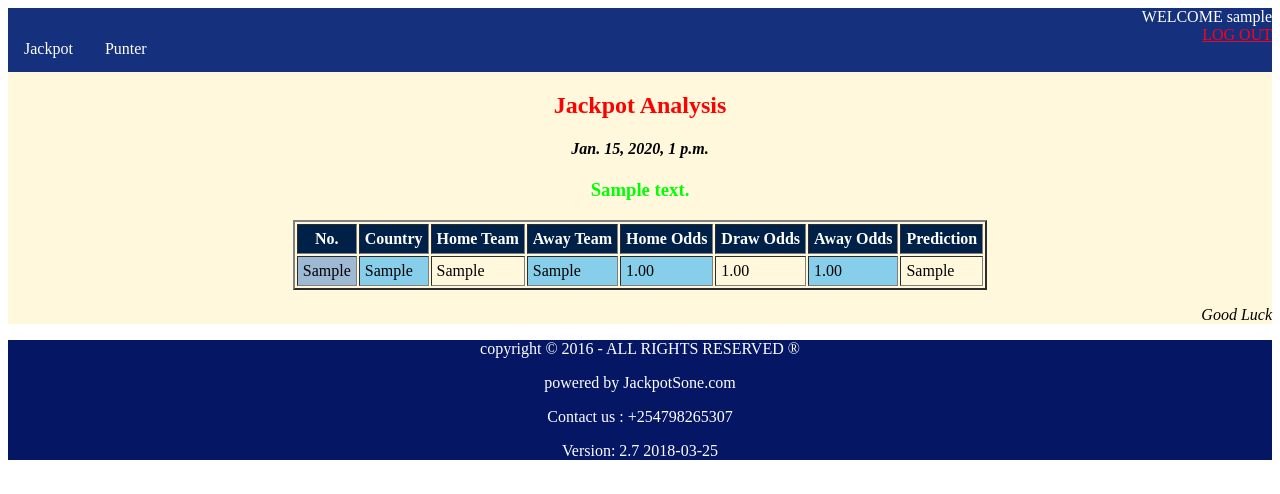
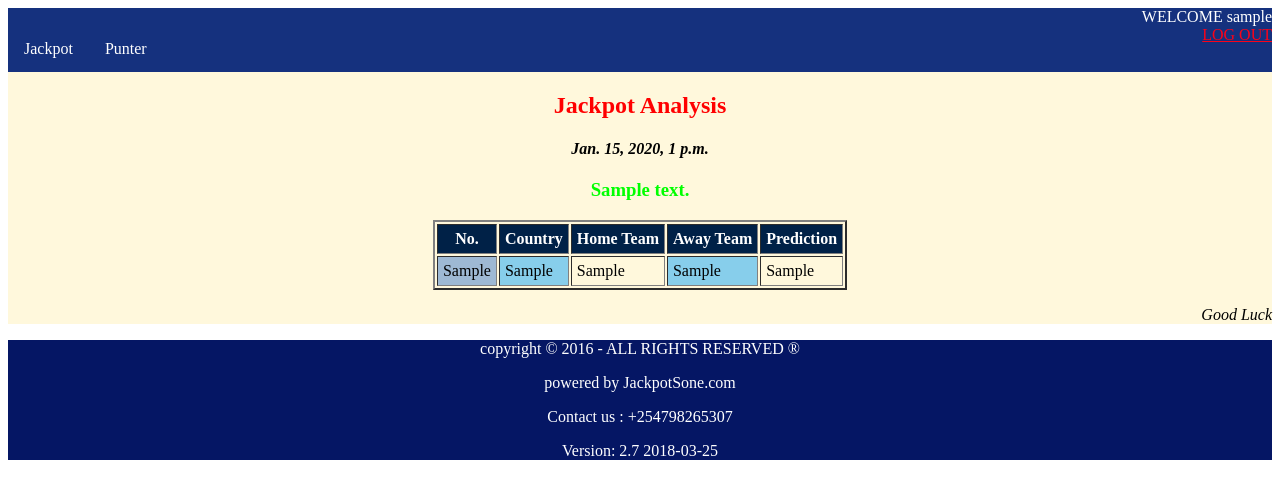
Before and after one commit to clonetech/jackpotsone, a Django app: template jackpot/templates/jackpot.html in a window 1280 px wide. Shown: the top 494 px of the page. Run offline with Django 3.2, Linux system fonts and the light colour scheme; the template is opened without the code that fills it: values that come from a table or form of the project are taken from there, others are empty; a user stored in the database is signed in; tables that the repository leaves empty hold one stand-in row (values such as "Sample post").

Commit message:
make it better

```diff
--- a/jackpot/models.py
+++ b/jackpot/models.py
@@ -57,9 +57,6 @@ class Jackpot(models.Model):
     country = models.CharField(max_length = 200)
     home_team = models.CharField(max_length = 200)
     away_team = models.CharField(max_length = 200)
-    home_odds = models.DecimalField(max_digits=30, decimal_places=2)
-    draw_odds = models.DecimalField(max_digits=30, decimal_places=2)
-    away_odds = models.DecimalField(max_digits=30, decimal_places=2)
     prediction = models.CharField(max_length = 100)
 
 
--- a/jackpot/templates/jackpot.html
+++ b/jackpot/templates/jackpot.html
@@ -50,9 +50,6 @@ JackpotSone - VIP Services
   <th style='color: white'>Country</th>
   <th style='color: white'>Home Team</th>
   <th style='color: white'>Away Team</th>
-  <th style='color: white'>Home Odds</th>
-  <th style='color: white'>Draw Odds</th>
-  <th style='color: white'>Away Odds</th>
   <th style='color: white'>Prediction</th>
 
   </tr>
@@ -66,12 +63,6 @@ JackpotSone - VIP Services
           <td >{{ item.home_team }}</td>
 
           <td style='background-color: #87CEEB;' >{{ item.away_team}}</td>
-
-          <td style='background-color: #87CEEB;' >{{ item.home_odds}}</td>
-
-          <td>{{ item.draw_odds}}</td>
-
-          <td style='background-color: #87CEEB;' >{{ item.away_odds}}</td>
 
           <td >{{ item.prediction}}</td>
 
```
Also changed, not shown: jackpot/migrations/0009_auto_20180721_1247.py (added).
